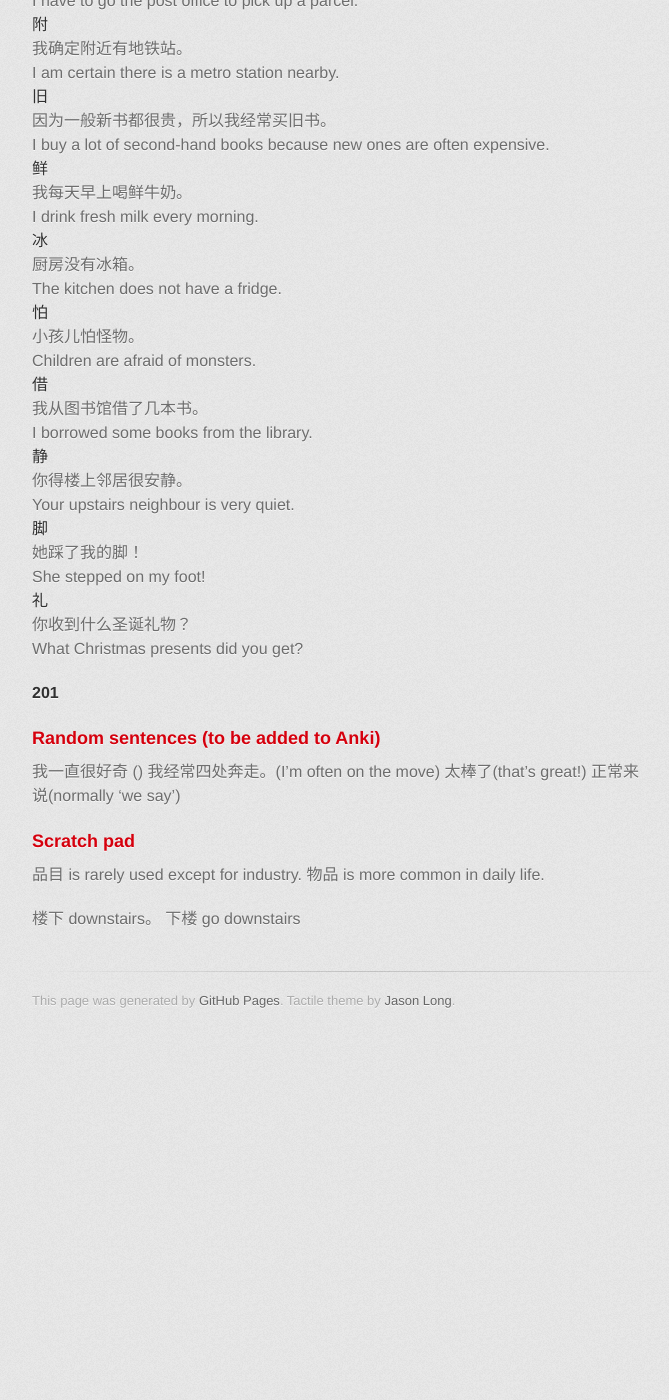
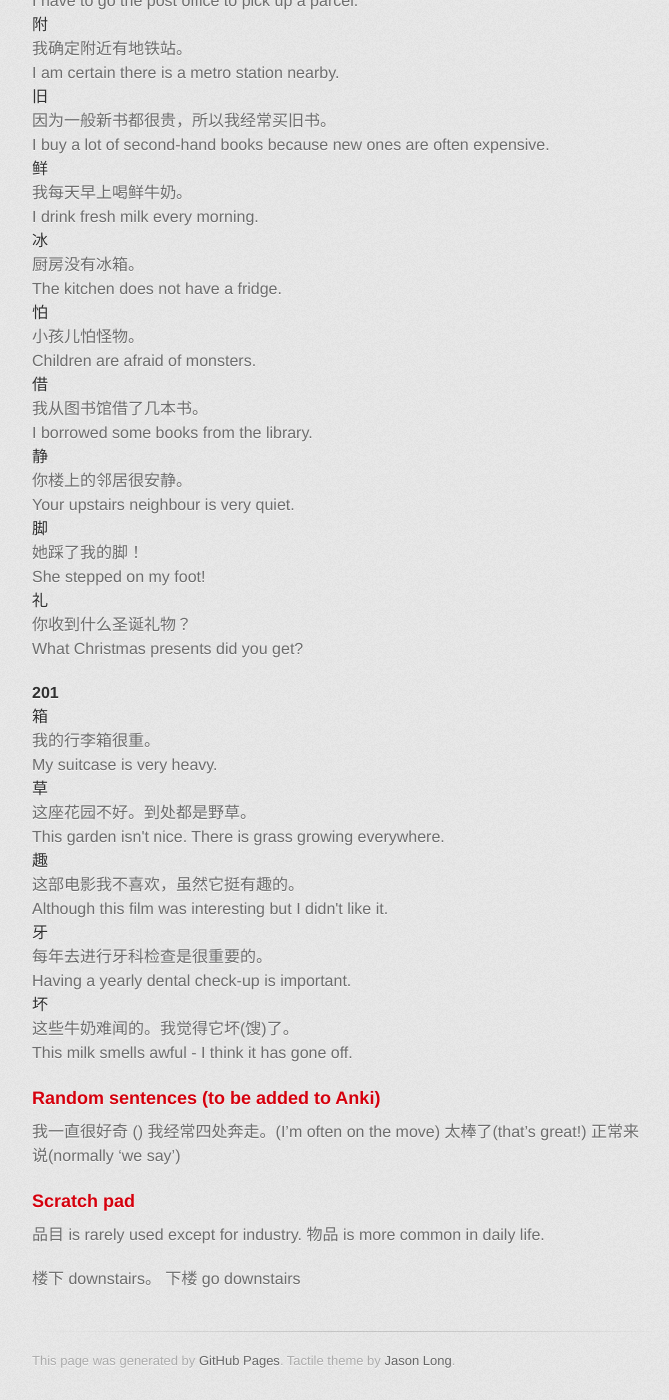
Before and after one commit to axiomiety/axiomiety.github.io, a Jekyll site: the page built from llog/mandarin.markdown, in a window 1280 px wide and 1400 px high, scrolled down 13832 px. Shown: the whole window, without its empty margins (298-967 px from the left). Built offline with Jekyll 4.4.1, drawn with Linux system fonts in a browser that asks for light colours; nearby versions of some CDN libraries; some web fonts are replaced; before the commit the page ends 14872 px from its top, so only the background shows below that.

Commit message:
mandarin

```diff
--- a/llog/mandarin.markdown
+++ b/llog/mandarin.markdown
@@ -690,7 +690,7 @@ Character|Sentence|Translation
   <dd>我从图书馆借了几本书。</dd>
   <dd>I borrowed some books from the library.</dd>
   <dt>静</dt>
-  <dd>你得楼上邻居很安静。</dd>
+  <dd>你楼上的邻居很安静。</dd>
   <dd>Your upstairs neighbour is very quiet.</dd>
   <dt>脚</dt>
   <dd>她踩了我的脚！</dd>
@@ -703,21 +703,21 @@ Character|Sentence|Translation
 #### 201
 
 <dl>
-  <dt></dt>
-  <dd></dd>
-  <dd></dd>
-  <dt></dt>
-  <dd></dd>
-  <dd></dd>
-  <dt></dt>
-  <dd></dd>
-  <dd></dd>
-  <dt></dt>
-  <dd></dd>
-  <dd></dd>
-  <dt></dt>
-  <dd></dd>
-  <dd></dd>
+  <dt>箱</dt>
+  <dd>我的行李箱很重。</dd>
+  <dd>My suitcase is very heavy.</dd>
+  <dt>草</dt>
+  <dd>这座花园不好。到处都是野草。</dd>
+  <dd>This garden isn't nice. There is grass growing everywhere.</dd>
+  <dt>趣</dt>
+  <dd>这部电影我不喜欢，虽然它挺有趣的。</dd>
+  <dd>Although this film was interesting but I didn't like it.</dd>
+  <dt>牙</dt>
+  <dd>每年去进行牙科检查是很重要的。</dd>
+  <dd>Having a yearly dental check-up is important.</dd>
+  <dt>坏</dt>
+  <dd>这些牛奶难闻的。我觉得它坏(馊)了。</dd>
+  <dd>This milk smells awful - I think it has gone off.</dd>
   <dt></dt>
   <dd></dd>
   <dd></dd>
```
